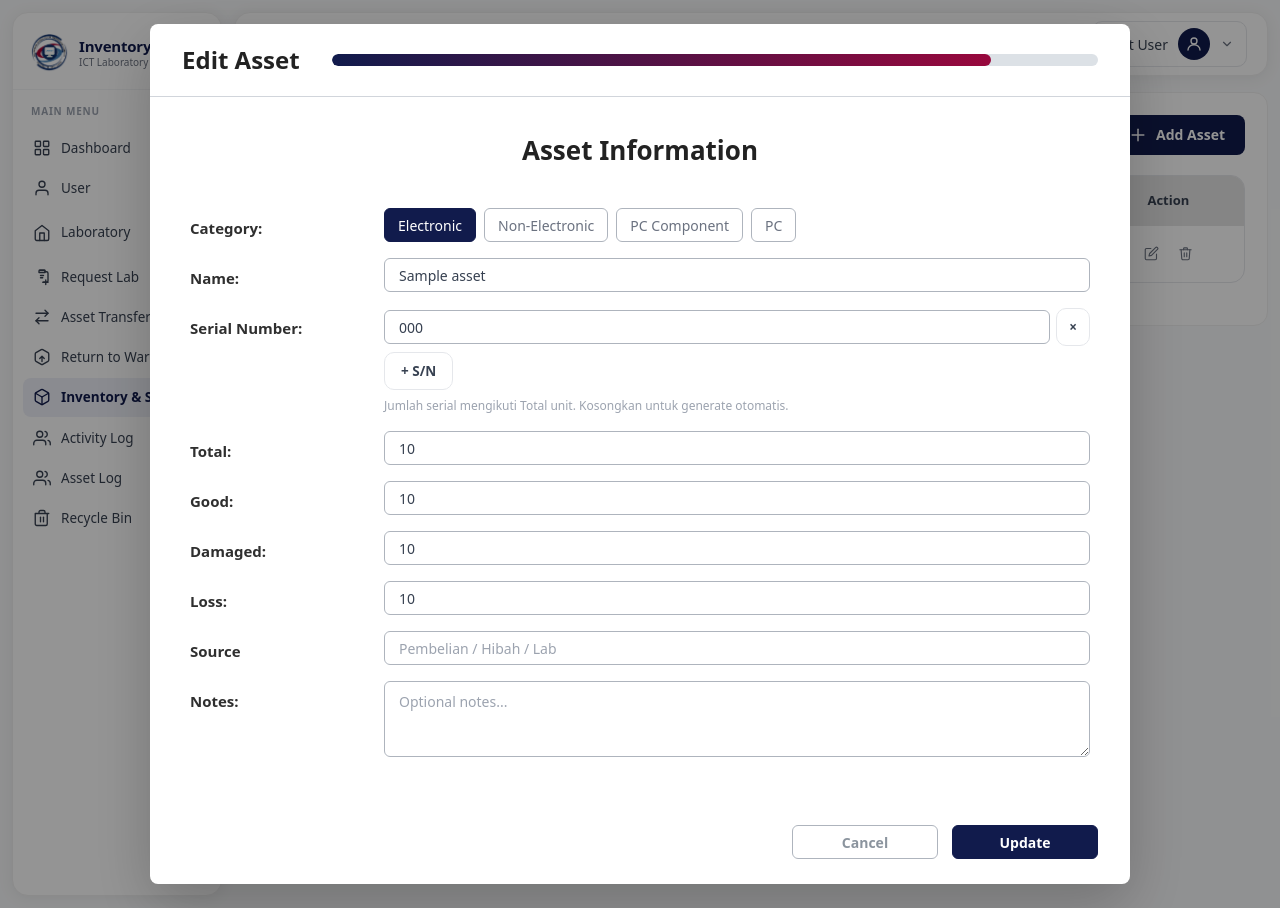
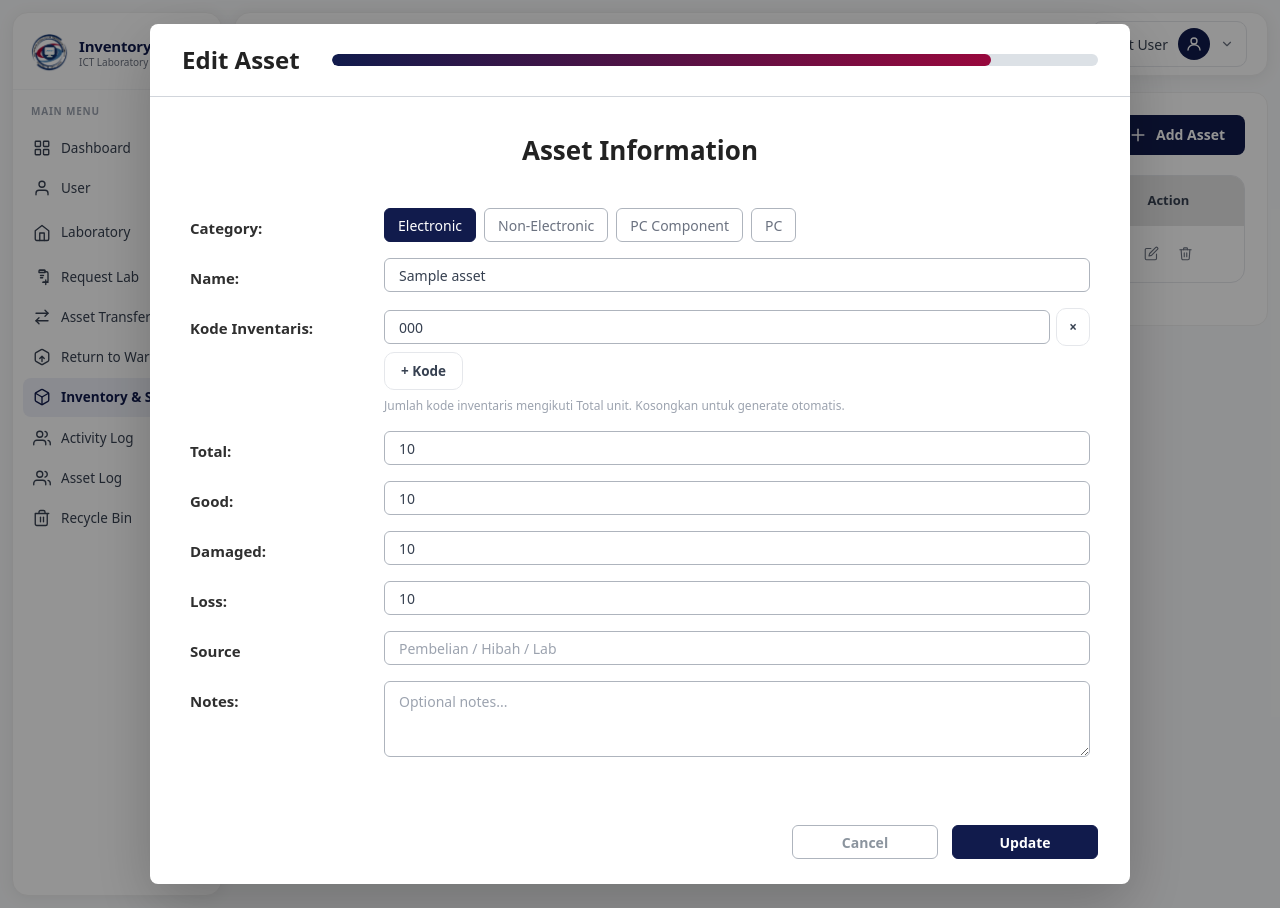
Before and after one commit to Novals99/ICT-Laboratory, a Laravel app: page /asset in a window 1280 px wide, after a click on "Edit". Run offline with Laravel 12, Linux system fonts and the light colour scheme; a user stored in the database is signed in; data comes from the database, SQL or seed files in the repository; tables that the repository leaves empty hold one stand-in row (values such as "Sample post"); style sheets or scripts are compiled from the project's sources.

```diff
--- a/resources/views/components/asset/modal-asset.blade.php
+++ b/resources/views/components/asset/modal-asset.blade.php
@@ -145,11 +145,11 @@
                     </div>
 
 
-                    {{-- (#17) Serial Number — tampil untuk Electronic & PC Component (nullable) --}}
+                    {{-- (#17) Kode Inventaris — tampil untuk Electronic & PC Component (nullable) --}}
                     <div class="asset-field js-serial-field" style="display:none;">
-                        <label class="asset-field-label">Serial Number:</label>
+                        <label class="asset-field-label">Kode Inventaris:</label>
                         <div class="js-serial-list" style="display:flex; flex-direction:column; gap:6px;"></div>
-                        <button type="button" class="panel-btn-secondary js-add-serial" style="margin-top:6px;">+ Add S/N</button>
+                        <button type="button" class="panel-btn-secondary js-add-serial" style="margin-top:6px;">+ Tambah Kode</button>
                         <p class="panel-form-help">Boleh dikosongkan — akan ter-generate otomatis.</p>
                     </div>
 
@@ -303,11 +303,11 @@
                     </div>
 
 
-                    {{-- (#17) Serial Number — tampil untuk Electronic & PC Component (nullable) --}}
+                    {{-- (#17) Kode Inventaris — tampil untuk Electronic & PC Component (nullable) --}}
                     <div class="asset-field js-serial-field" style="display:none;">
-                        <label class="asset-field-label">Serial Number:</label>
+                        <label class="asset-field-label">Kode Inventaris:</label>
                         <div class="js-serial-list" style="display:flex; flex-direction:column; gap:6px;"></div>
-                        <button type="button" class="panel-btn-secondary js-add-serial" style="margin-top:6px;">+ Add S/N</button>
+                        <button type="button" class="panel-btn-secondary js-add-serial" style="margin-top:6px;">+ Tambah Kode</button>
                         <p class="panel-form-help">Boleh dikosongkan — akan ter-generate otomatis.</p>
                     </div>
 
@@ -460,15 +460,15 @@
             </div>
         </div>
 
-        {{-- (#16) Serial Number — untuk Electronic & PC Component (PC = electronic) --}}
+        {{-- (#16) Kode Inventaris — untuk Electronic & PC Component (PC = electronic) --}}
         <div class="panel-form-row js-edit-serial"
              style="{{ in_array($asset->asset_category ?? '', ['electronic', 'component-pc', 'pc']) ? '' : 'display:none;' }}">
-            <label class="panel-form-label">Serial Number:</label>
+            <label class="panel-form-label">Kode Inventaris:</label>
             <div class="panel-form-field">
                 <div class="js-serial-list" data-asset-id="{{ $asset->id ?? '' }}"
                      style="display:flex; flex-direction:column; gap:6px;"></div>
-                <button type="button" class="panel-btn-secondary js-add-serial" style="margin-top:6px;">+ S/N</button>
-                <p class="panel-form-help">Jumlah serial mengikuti Total unit. Kosongkan untuk generate otomatis.</p>
+                <button type="button" class="panel-btn-secondary js-add-serial" style="margin-top:6px;">+ Kode</button>
+                <p class="panel-form-help">Jumlah kode inventaris mengikuti Total unit. Kosongkan untuk generate otomatis.</p>
             </div>
         </div>
 
@@ -700,7 +700,7 @@
                     input.type = 'text';
                     input.name = name;
                     input.value = value || '';
-                    input.placeholder = 'Serial number...';
+                    input.placeholder = 'Kode inventaris...';
                     input.className = 'panel-form-input';
                     input.style.flex = '1';
                     if (locked) input.readOnly = true;
```
